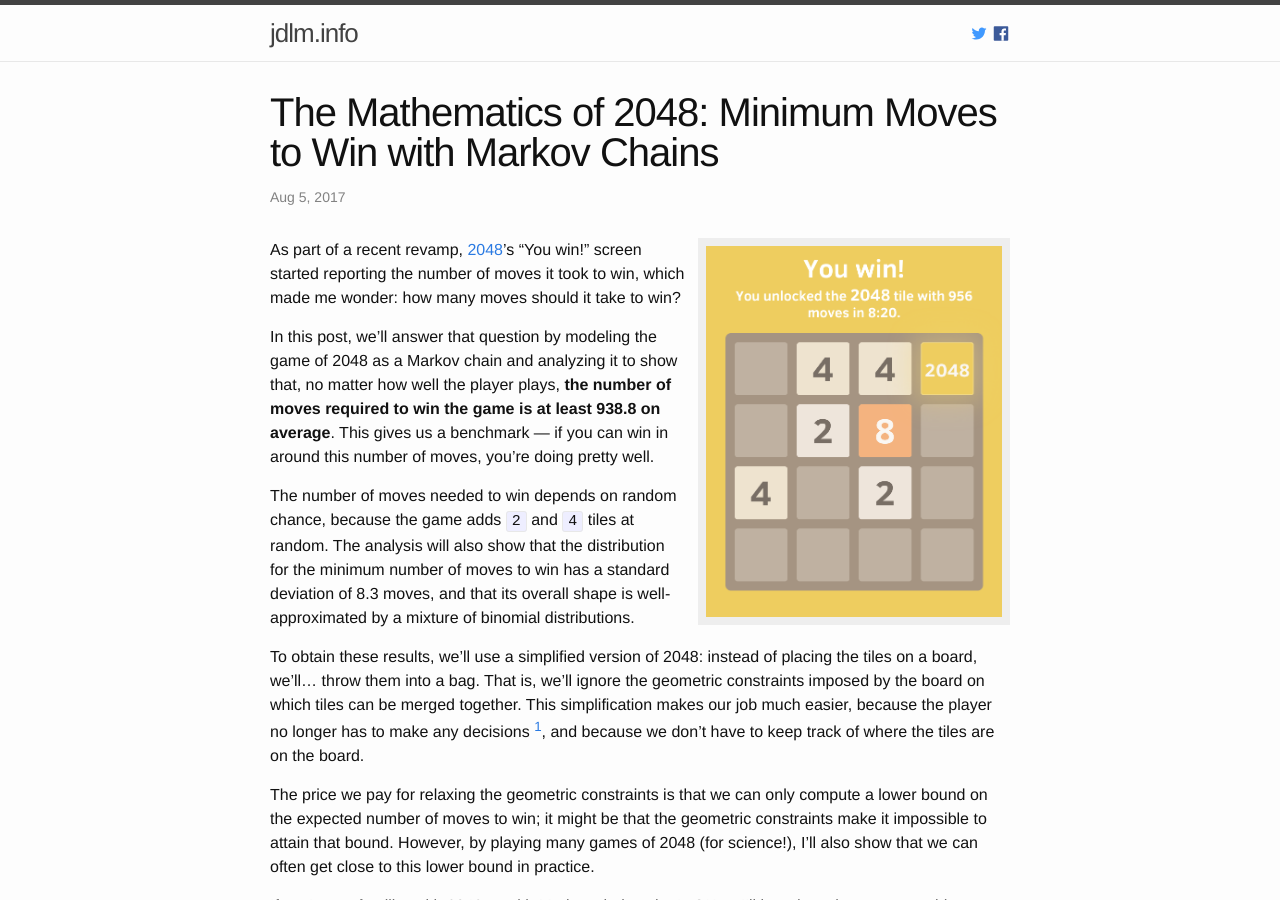
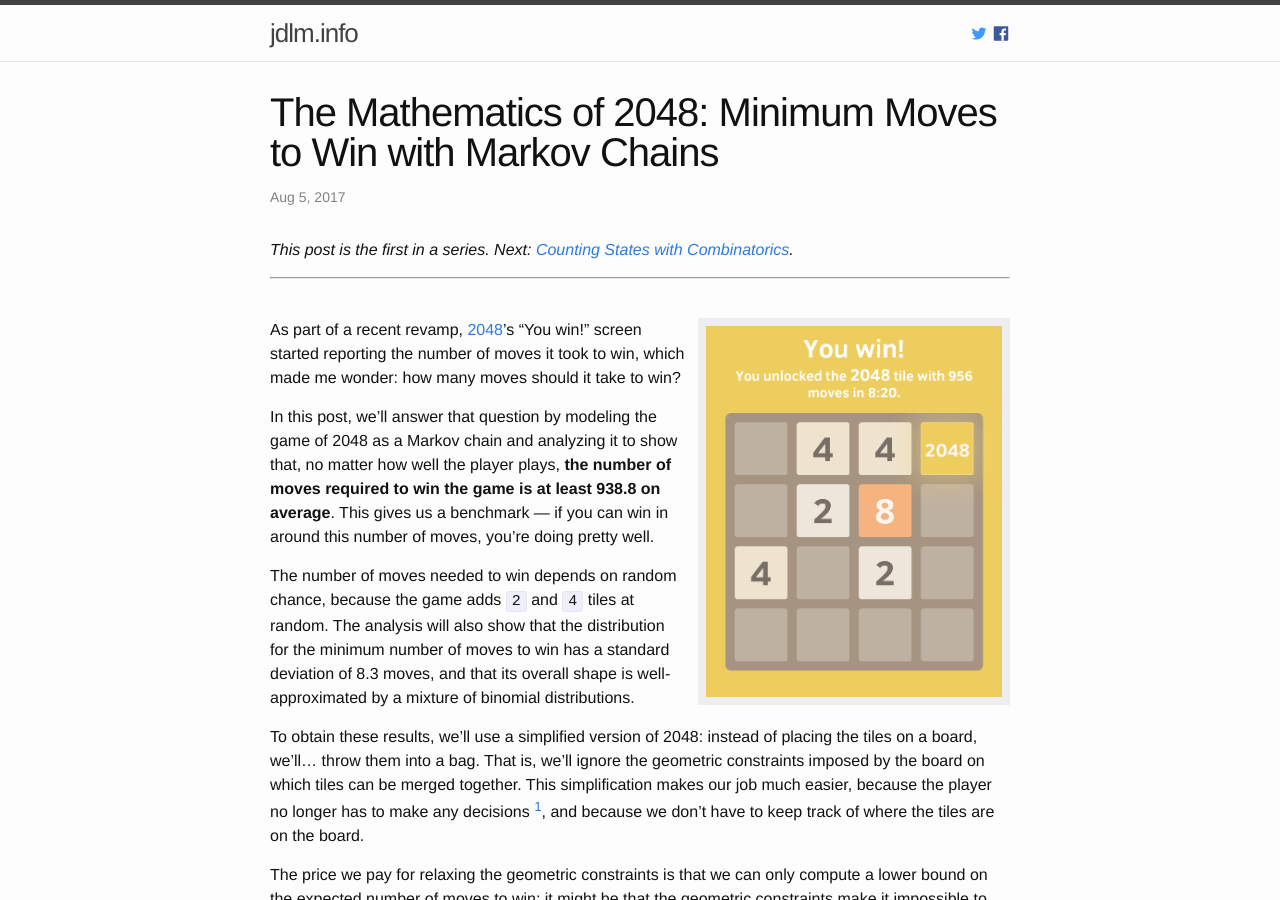
Before and after one commit to jdleesmiller/jdleesmiller.github.io, a Jekyll site: the page built from _posts/2017-08-05-markov-chain-2048.markdown, in a window 1280 px wide and 900 px high. Built offline with Jekyll 4.4.1, drawn with Linux system fonts in a browser that asks for light colours; formulas are drawn with MathJax 3.

Commit message:
Add link to next 2048 post

```diff
--- a/_posts/2017-08-05-markov-chain-2048.markdown
+++ b/_posts/2017-08-05-markov-chain-2048.markdown
@@ -6,6 +6,12 @@
 image: /assets/2048/markov_chain_weighted_mixture.png
 description: How many moves does it take to win a game of 2048? Find out using Markov chains!
 ---
+
+*This post is the first in a series. Next: [Counting States with Combinatorics](/articles/2017/09/17/counting-states-combinatorics-2048.html).*
+
+---
+
+&nbsp;
 
 <img src="/assets/2048/2048.png" alt="Screenshot of 2048" style="width: 40%; float: right; margin-left: 10pt; border: 6pt solid #eee;"/>
 
```
